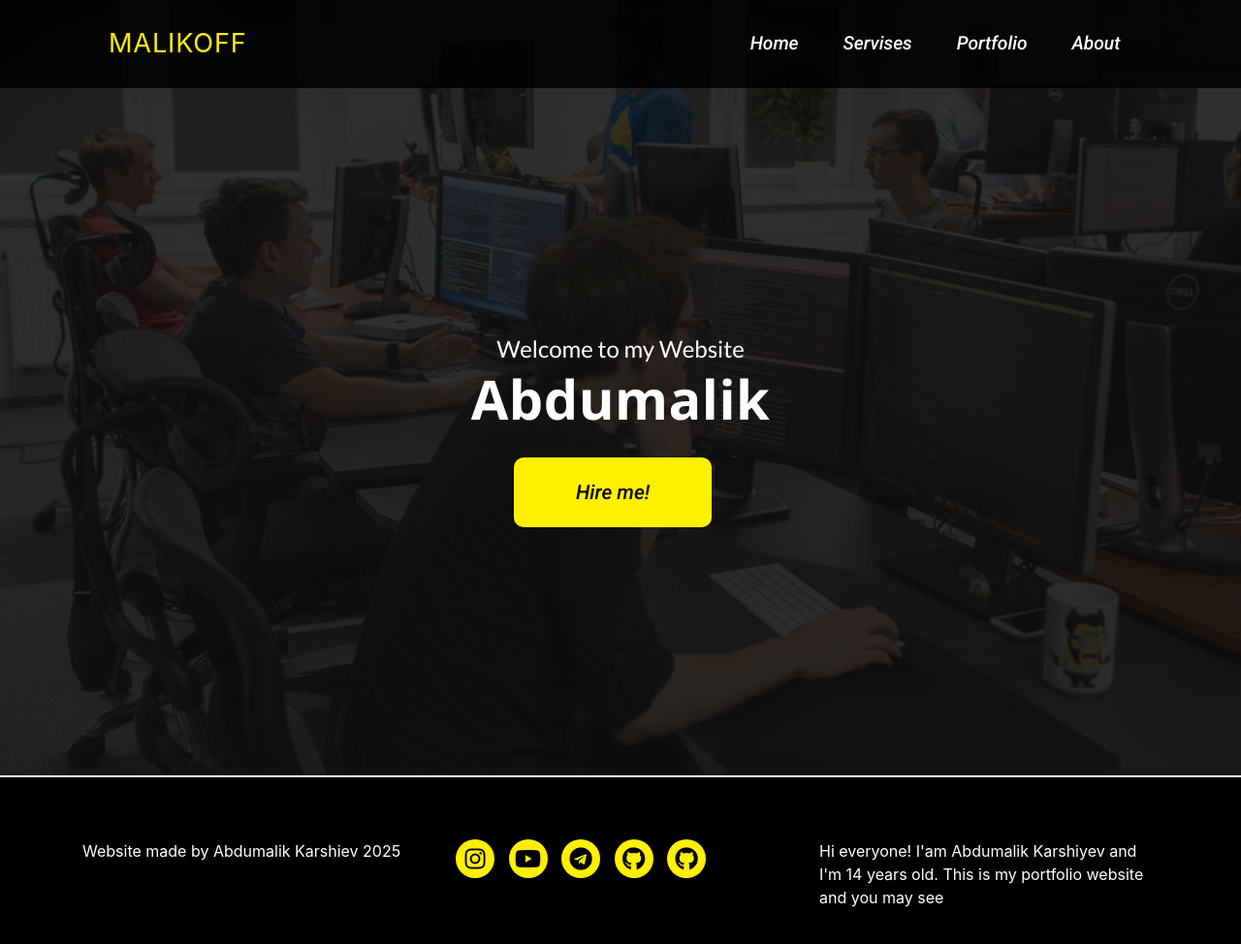
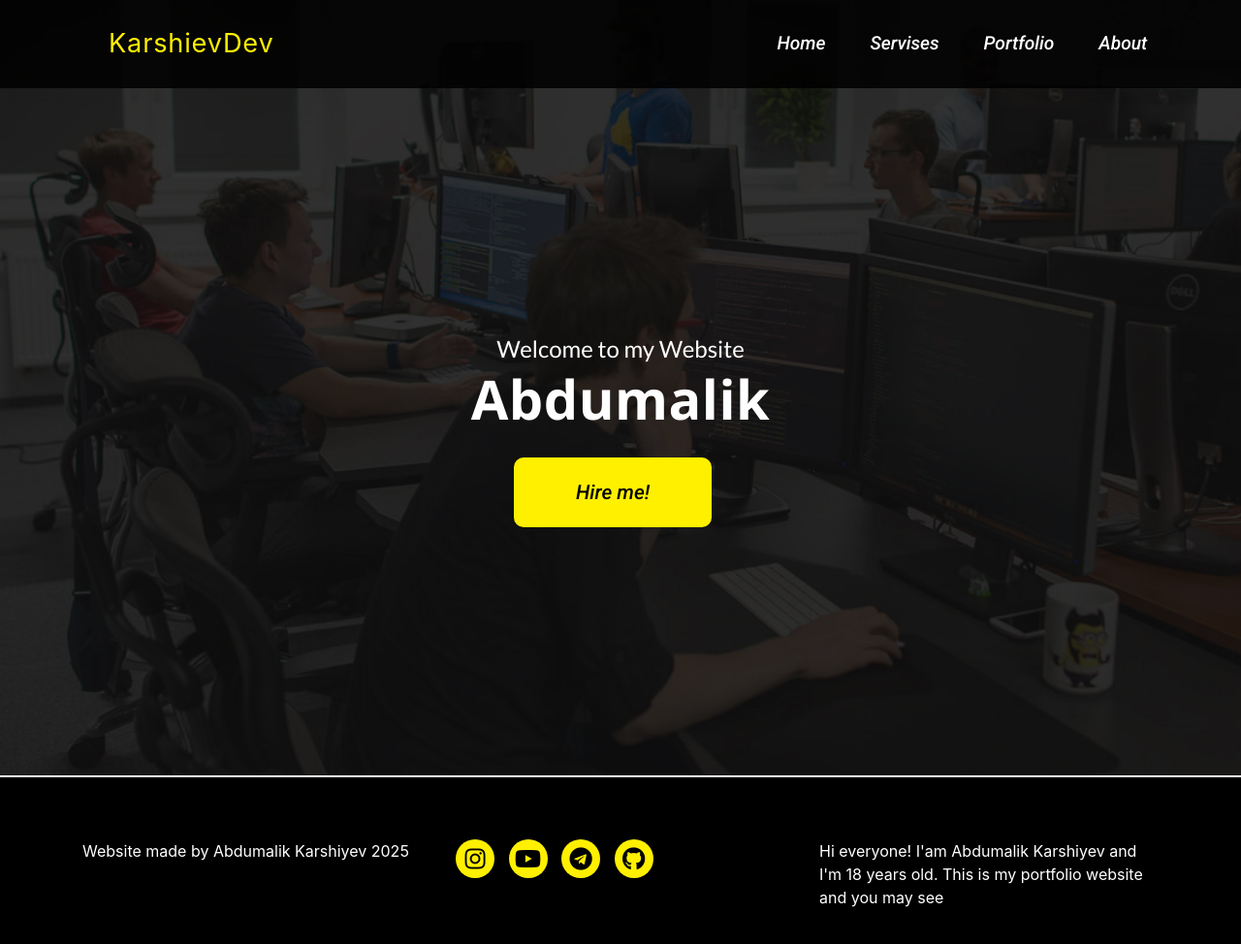
Before and after one commit to AbdumalikDevloper/My-Portfolio, a plain HTML site: page index.html in a window 1280 px wide. Shown: the whole page at 97% size. Drawn offline with nearby package versions, Linux system fonts and the light colour scheme.

Commit message:
index.html

```diff
--- a/index.html
+++ b/index.html
@@ -9,7 +9,7 @@
   <link rel="stylesheet" href="vendors/bootstrap.css">
   <link rel="stylesheet" href="./aos/dist/aos.css">
   <link rel="stylesheet" href="css/style.css">
-  <title>AbdumalikDev </title>
+  <title>karshievDev </title>
 </head>
 
 <div class="loading">
@@ -23,7 +23,7 @@
 <!-- NAVBAR -->
 <nav id="nav" class="navbar navbar-expand-md bg-dark navbar-dark fixed fixed-top">
   <!-- Brand -->
-  <a class="navbar-brand" href="#">MALIKOFF</a>
+  <a class="navbar-brand" href="#">KarshievDev</a>
 
   <!-- Toggler/collapsibe Button -->
   <button onclick="navBack()" class="navbar-toggler" type="button" data-toggle="collapse" data-target="#collapsibleNavbar">
@@ -75,26 +75,23 @@
         <div class="col-md-4">
           <div class="copyright">
             <p>
-              Website made by Abdumalik Karshiev <script>document.write(new Date().getFullYear())</script>
+              Website made by Abdumalik Karshiyev <script>document.write(new Date().getFullYear())</script>
             </p>
             </p>
           </div>
         </div>
         <div class="col-md-4">
           <div class="social-networks">
-            <a href="https://www.instagram.com/abdumalik_kharshiev" class="networks">
+            <a href="https://www.instagram.com/Karshievdev" class="networks">
               <i class="fab fa-instagram"></i>
             </a>
             <a href="https://www.youtube.com/channel/UCMGSgeIiTUCetV9MlwxwaaA" class="networks">
               <i class="fab fa-youtube"></i>
             </a>
-            <a href="https://t.me/KHARSHIYEV_07" class="networks">
+            <a href="https://t.me/KarshievDev" class="networks">
               <i class="fab fa-telegram"></i>
             </a>
-            <a href="https://github.com/qarshiyev03330777" class="networks">
-              <i class="fab fa-github"></i>
-            </a>
-            <a href="https://github.com/AbdumalikDevloper" class="networks">
+            <a href="https://github.com/KarshievDev" class="networks">
               <i class="fab fa-github"></i>
             </a>
           </div>
@@ -102,7 +99,7 @@
         <div class="col-md-4">
           <p>
             Hi everyone! I'am Abdumalik Karshiyev
-            and I'm 14 years old.
+            and I'm 18 years old.
             This is my portfolio website and you may see
           </p>
         </div>
```
